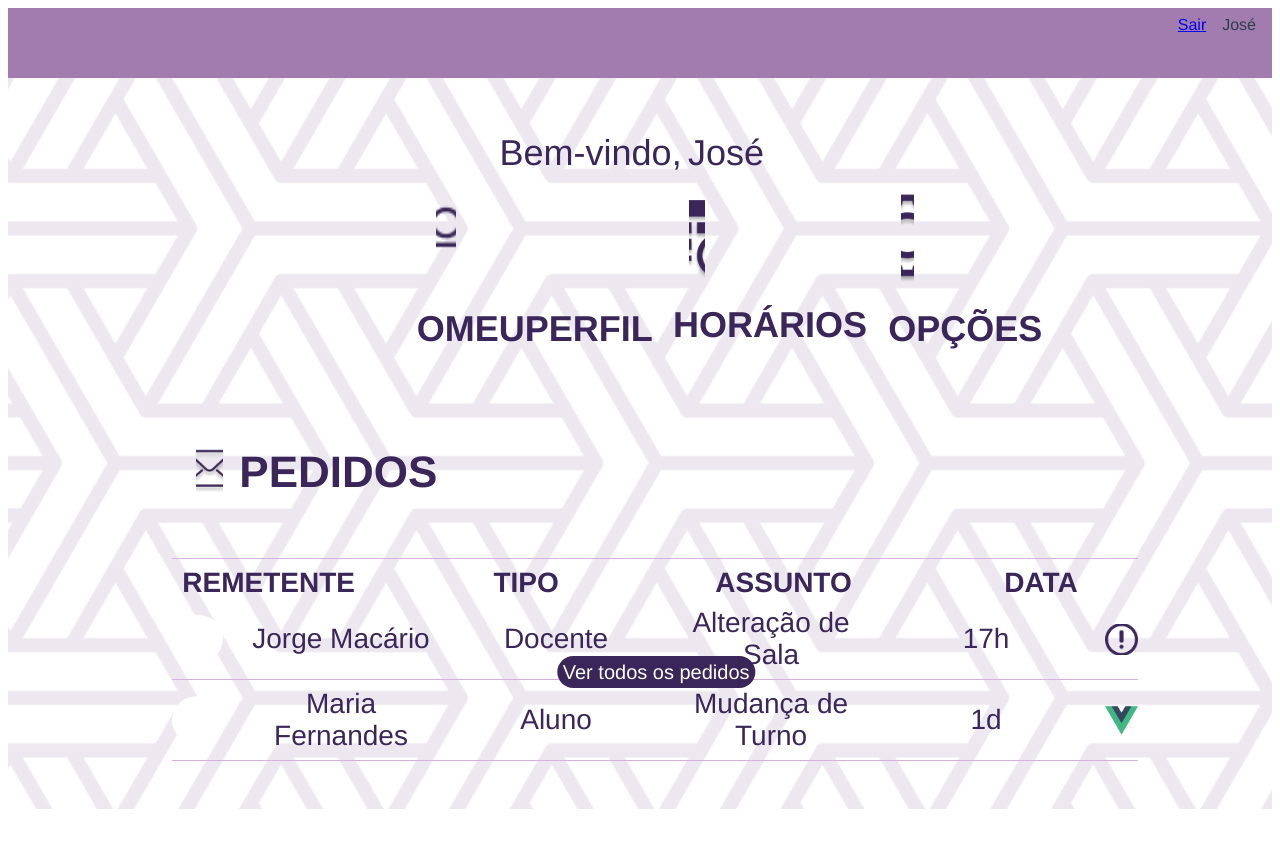
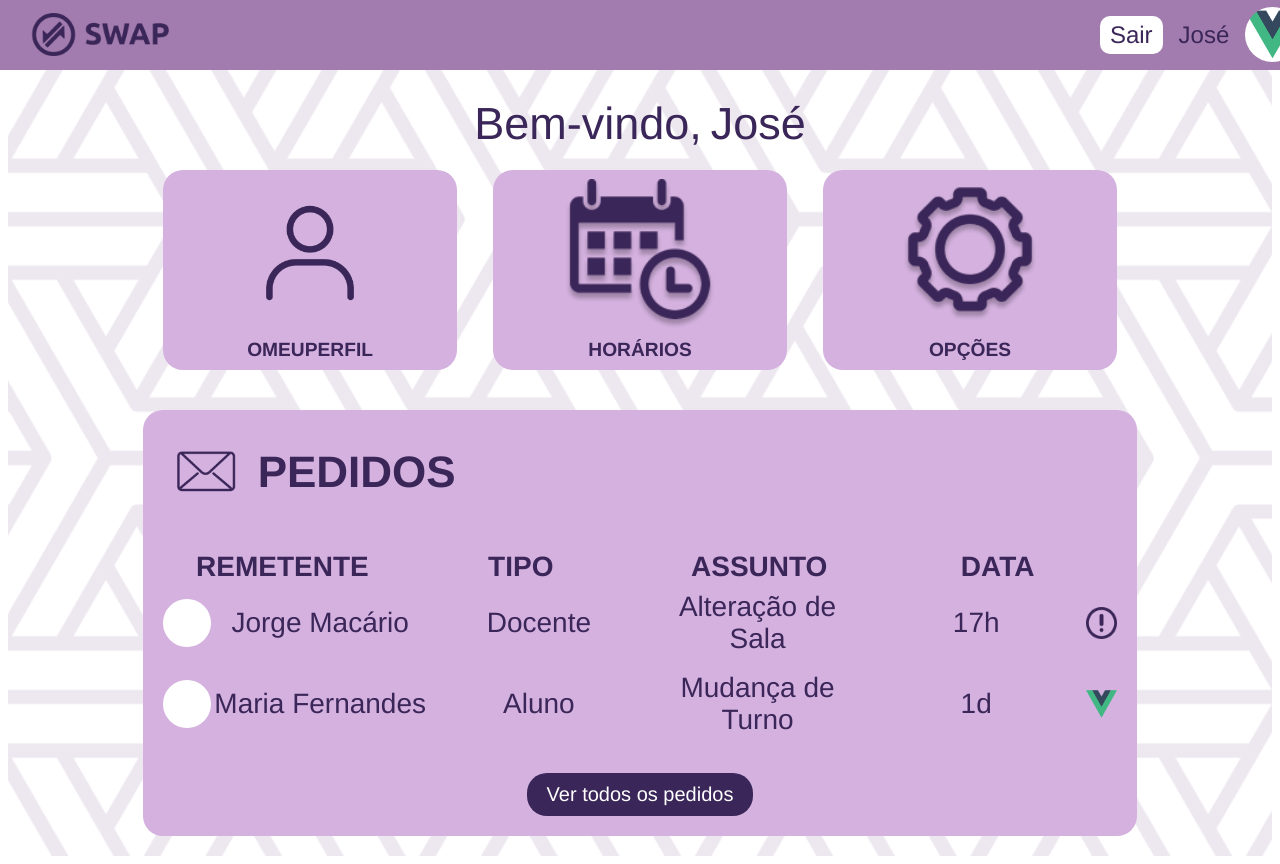
Before and after one commit to joaofferreira103/Projeto_IPM, a Vue app in the folder es-interface/: page /dc-logado in a window 1280 px wide. Before the commit the page ends 816 px from the top, so only its background shows below. Built offline with nearby package versions, Linux system fonts and the light colour scheme.

Commit message:
fix em varias coisas

```diff
--- a/es-interface/src/components/CardComponent.vue
+++ b/es-interface/src/components/CardComponent.vue
@@ -1,6 +1,8 @@
 <template>
-    <div class="card-component" :style="{ height: height, width: width }">
+  <div class="card" :style="{ height: height, width: width }">
+    <div class="card-content">
       <slot></slot>
+    </div>
   </div>
 </template>
 
@@ -24,5 +26,35 @@
 .card {
   background-color: #d4b1df;
   border-radius: 20px;
+  display: flex;
+  flex-direction: column;
+  align-items: center;
+  justify-content: center;
+  padding: 20px;
+  box-sizing: border-box;
+  min-height: 0; /* Garante que a altura mínima seja respeitada */
+  overflow: hidden; /* Impede que o conteúdo exceda os limites */
+}
+
+.card-content {
+  display: flex;
+  flex-direction: column;
+  align-items: center;
+  justify-content: center;
+  height: 100%; /* Garante que o conteúdo ocupe toda a altura do cartão */
+  width: 100%;
+}
+
+.card img {
+  max-height: 50%; /* Limita a altura da imagem para não dominar o cartão */
+  width: auto;
+  object-fit: contain;
+}
+
+.card p,
+.card div {
+  margin: 0;
+  text-align: center;
+  word-wrap: break-word; /* Garante que o texto quebre corretamente */
 }
 </style>
--- a/es-interface/src/components/DcLogado.vue
+++ b/es-interface/src/components/DcLogado.vue
@@ -1,15 +1,8 @@
-<!-- src/components/DcLogado.vue -->
 <template>
   <div class="dc-logado">
+    <Header />
     <div class="overlap-group-wrapper">
       <div class="overlap-group">
-        <!-- Background -->
-        <img class="background" alt="Background" :src="background" />
-
-        <!-- Header -->
-        <div class="rectangle-5" />
-        <Header :icon-swap="iconSwap" />
-
         <!-- Greeting -->
         <p class="bem-vindo-jose">
           <span class="span">Bem-vindo</span>
@@ -20,7 +13,7 @@
         <!-- Main Options -->
         <div class="options-container">
           <router-link to="/perfil" class="option-card">
-            <Card height="23.24vh" width="24.79%">
+            <Card height="25vh" width="100%">
               <img class="icon-person" alt="Icon person" :src="iconPerson" />
               <p class="o-meu-perfil">
                 <span class="span">O</span>
@@ -32,13 +25,13 @@
             </Card>
           </router-link>
           <router-link to="/horarios" class="option-card">
-            <Card height="23.24vh" width="24.79%">
+            <Card height="25vh" width="100%">
               <img class="icon-schedule" alt="Icon schedule" :src="iconSchedule" />
               <div class="text-wrapper-19">HORÁRIOS</div>
             </Card>
           </router-link>
           <router-link to="/opcoes" class="option-card">
-            <Card height="23.24vh" width="24.79%">
+            <Card height="25vh" width="100%">
               <img class="icon-options" alt="Icon options" :src="iconOptions" />
               <div class="text-wrapper-20">OPÇÕES</div>
             </Card>
@@ -72,9 +65,9 @@ import image from "@/assets/images/image.png";
 export default {
   name: "DcLogado",
   components: {
-    Header: HeaderComponent, // Register as Header to match template
+    Header: HeaderComponent,
     RequestsTable,
-    Card: CardComponent, // Register as Card to match template
+    Card: CardComponent,
   },
   data() {
     return {
@@ -95,39 +88,23 @@ export default {
 .dc-logado {
   background-color: #ffffff;
   display: flex;
-  flex-direction: row;
-  justify-content: center;
+  flex-direction: column;
+  align-items: center;
   width: 100%;
+  min-height: 100vh;
+  background-image: url('@/assets/images/background.png');
+  background-size: cover;
+  background-position: center;
 }
 
 .overlap-group-wrapper {
-  background-color: #ffffff;
-  height: 100vh;
   width: 100%;
   max-width: 1440px;
-  margin: 0 auto;
+  padding: 8.69vh 20px 20px; /* Adiciona padding-top para compensar o cabeçalho fixo */
+  box-sizing: border-box;
 }
 
 .overlap-group {
-  height: 100%;
-  position: relative;
-}
-
-.background {
-  height: 92.77vh; /* 949px / 1024 * 100 */
-  left: 0;
-  object-fit: cover;
-  position: absolute;
-  top: 7.32vh; /* 75px / 1024 * 100 */
-  width: 100%;
-}
-
-.rectangle-5 {
-  background-color: #a37caf;
-  height: 8.69vh; /* 89px / 1024 * 100 */
-  left: 0;
-  position: absolute;
-  top: 0;
   width: 100%;
 }
 
@@ -136,64 +113,60 @@ export default {
   font-family: "Istok Web-Regular", Helvetica;
   font-size: 45px;
   font-weight: 400;
-  left: 38.89%; /* 560px / 1440 * 100 */
-  line-height: normal;
-  position: absolute;
   text-align: center;
-  top: 11.04vh; /* 113px / 1024 * 100 */
+  margin: 20px 0;
 }
 
 .options-container {
   display: flex;
-  justify-content: center;
-  gap: 2.83vw; /* 40px / 1440 * 100 (approx spacing between cards) */
-  position: absolute;
-  top: 22.66vh; /* 232px / 1024 * 100 */
-  left: 10.69%; /* 154px / 1440 * 100 */
-  width: 81.18%; /* 1169px / 1440 * 100 */
+  justify-content: center;     /* centrar os cards horizontalmente */
+  gap: 2.83vw;                  /* mantém o espaçamento entre eles */
+  margin-bottom: 40px;
+  flex-wrap: wrap;              /* para telas pequenas */
+  width: 100%;                  /* ocupa toda a largura disponível */
+  margin: 0 auto 40px;          /* centraliza o container na página */
 }
 
+
 .option-card {
-  display: flex;
-  flex-direction: column;
-  align-items: center;
-  justify-content: center;
   text-decoration: none;
+  flex: 0 0 24%;        /* fixa em 24% do container */
+  max-width: 24%;
+  height: 25vh;         /* mesma altura para todos */
+  box-sizing: border-box;
 }
 
+
+
+
 .icon-person,
-.icon-options {
-  height: 12.40vh; /* 127px / 1024 * 100 */
-  width: 35.57%; /* 127px / 357px * 100 */
-  object-fit: cover;
-}
+.icon-options,
+.icon-schedule {
+  width: 150px;
+  height: 150px;
+  object-fit: contain;
+  margin-bottom: 10px;
 
-.icon-schedule {
-  height: 11.82vh; /* 121px / 1024 * 100 */
-  width: 33.89%; /* 121px / 357px * 100 */
-  object-fit: cover;
 }
 
 .o-meu-perfil {
   color: #3a2658;
   font-family: "Istok Web-Bold", Helvetica;
-  font-size: 44px;
+  font-size: 1.2rem;
   font-weight: 700;
-  line-height: normal;
+  line-height: 1.2;
   text-align: center;
-  margin-top: 1rem;
+  margin: 0;
 }
 
 .text-wrapper-19,
 .text-wrapper-20 {
   color: #3a2658;
   font-family: "Istok Web-Bold", Helvetica;
-  font-size: 44px;
+  font-size: 1.2rem;
   font-weight: 700;
-  letter-spacing: 0;
-  line-height: normal;
   text-align: center;
-  margin-top: 1rem;
+  margin: 0;
 }
 
 .span {
@@ -208,21 +181,5 @@ export default {
   letter-spacing: -2.52px;
 }
 
-@media (max-height: 800px) {
-  .bem-vindo-jose,
-  .o-meu-perfil,
-  .text-wrapper-19,
-  .text-wrapper-20 {
-    font-size: 36px;
-  }
-}
 
-@media (max-height: 600px) {
-  .bem-vindo-jose,
-  .o-meu-perfil,
-  .text-wrapper-19,
-  .text-wrapper-20 {
-    font-size: 28px;
-  }
-}
 </style>
--- a/es-interface/src/components/HeaderComponent.vue
+++ b/es-interface/src/components/HeaderComponent.vue
@@ -1,10 +1,10 @@
 <template>
-    <div class="header-component">
-      <img class="icon-swap" alt="Icon swap" :src="iconSwap" />
+  <div class="header">
+    <img class="logo" alt="SWAP Logo" src="@/assets/images/icon_swap.png" />
     <div class="header-right">
-        <router-link to="/login" class="text-wrapper-15" @click="logout">Sair</router-link>
-        <div class="text-wrapper-16">José</div>
-        <div class="pessoa-circle"></div>
+      <router-link to="/login" class="logout-button" @click="logout">Sair</router-link>
+      <div class="user-name">José</div>
+      <div class="user-circle"></div>
     </div>
   </div>
 </template>
@@ -21,7 +21,7 @@
   methods: {
     logout() {
       localStorage.removeItem('user');
-        this.$router.push('/login');
+      this.$router.push('/');
     },
   },
 };
@@ -29,15 +29,55 @@
 
 <style scoped>
 .header {
-    position: relative;
+  background-color: #a37caf;
+  height: 8.69vh; /* 89px / 1024 * 100 */
+  display: flex;
+  justify-content: space-between;
+  align-items: center;
+  padding: 0 20px;
+  position: fixed; /* Fixa o cabeçalho no topo */
+  top: 0;
+  left: 0;
+  width: 100%;
+  z-index: 1000; /* Garante que o cabeçalho fique acima de outros elementos */
+}
+
+.logo {
+  height: 6.35vh; /* 65px / 1024 * 100 */
+  width: auto;
 }
 
 .header-right {
   display: flex;
   align-items: center;
-    position: absolute;
-    right: 0;
-    top: 0.98vh; /* 10px / 1024 * 100 */
   gap: 1rem;
 }
+
+.logout-button {
+  color: #3a2658;
+  font-family: "Istok Web-Regular", Helvetica;
+  font-size: 24px;
+  font-weight: 400;
+  text-decoration: none;
+  padding: 5px 10px;
+  background-color: #ffffff;
+  border-radius: 10px;
+}
+
+.user-name {
+  color: #3a2658;
+  font-family: "Istok Web-Regular", Helvetica;
+  font-size: 24px;
+  font-weight: 400;
+}
+
+.user-circle {
+  height: 6.84vh; /* 70px / 1024 * 100 */
+  width: 6.84vh; /* 70px / 1024 * 100 */
+  background-color: #ffffff;
+  border-radius: 50%;
+  background-image: url('@/assets/images/image.png');
+  background-size: cover;
+  background-position: center;
+}
 </style>
--- a/es-interface/src/components/RequestsTable.vue
+++ b/es-interface/src/components/RequestsTable.vue
@@ -1,5 +1,5 @@
 <template>
-    <Card height="41.60vh" width="81.18%" class="requests-container">
+    <Card height="auto" width="81.18%" class="requests-container">
       <div class="requests-header">
         <img class="icon-mail" alt="Icon mail" :src="iconMail" />
         <div class="text-wrapper-14">PEDIDOS</div>
@@ -32,19 +32,20 @@
         <div class="line"></div>
       </div>
       <router-link to="/pedidos" class="view-all-button">
-        <div class="rectangle-2"></div>
+        <div class="rectangle-2">
           <div class="text-wrapper">Ver todos os pedidos</div>
+        </div>
       </router-link>
     </Card>
   </template>
 
   <script>
-  import Card from '@/components/CardComponent.vue'; // Import the Card component
+  import Card from '@/components/CardComponent.vue';
 
   export default {
     name: "RequestsTable",
     components: {
-      Card, // Register the Card component
+      Card,
     },
     props: {
       iconMail: { type: String, required: true },
@@ -56,23 +57,25 @@
 
   <style scoped>
   .requests-container {
-    left: 10.69%; /* 154px / 1440 * 100 */
-    position: absolute;
-    top: 48.05vh; /* 492px / 1024 * 100 */
+    margin: 0 auto;
+    padding: 20px;
+    box-sizing: border-box;
   }
 
   .requests-header {
   display: flex;
-    align-items: center;
-    position: absolute;
-    left: 5.13%; /* 60px / 1169px * 100 */
-    top: 4.69vh; /* 20px / 426px * 100 */
+  align-items: center; /* Alinha verticalmente os itens */
+  justify-content: flex-start; /* Alinha os itens à esquerda */
+  gap: 10px; /* Espaçamento entre o ícone e o texto */
+  margin-bottom: 20px;
+  width: 100%; /* Garante que ocupe toda a largura do Card */
 }
 
 .icon-mail {
-    height: 10.56vh; /* 108px / 1024 * 100 */
-    width: 9.24%; /* 108px / 1169px * 100 */
-    object-fit: cover;
+  height: 10.56vh;
+  width: auto;
+  object-fit: contain;
+  margin: 0; /* Remove qualquer margem desnecessária */
 }
 
 .text-wrapper-14 {
@@ -82,14 +85,11 @@
   font-weight: 700;
   letter-spacing: 0;
   line-height: normal;
-    margin-left: 1rem;
+  margin: 0; /* Remove qualquer margem desnecessária */
 }
 
   .requests-table {
-    position: absolute;
-    top: 19.72vh; /* 84px / 426px * 100 */
-    left: 2.82%; /* 33px / 1169px * 100 */
-    width: 94.10%; /* 1100px / 1169px * 100 */
+    width: 100%;
   }
 
   .table-headers {
@@ -109,7 +109,7 @@
     letter-spacing: 0;
     line-height: normal;
     text-align: center;
-    width: 20%;
+    flex: 1;
   }
 
   .request-row {
@@ -121,9 +121,10 @@
 
   .pessoa-circle-small {
     height: 5.96vh; /* 61px / 1024 * 100 */
-    width: 5.23%; /* 61px / 1169px * 100 */
+    width: 5.96vh; /* 61px / 1024 * 100 */
     background-color: #ffffff;
     border-radius: 50%;
+    flex-shrink: 0;
   }
 
   .text-wrapper-2,
@@ -141,36 +142,35 @@
     letter-spacing: 0;
     line-height: normal;
     text-align: center;
-    width: 20%;
+    flex: 1;
   }
 
   .icon-warning,
   .img {
     height: 3.91vh; /* 40px / 1024 * 100 */
-    width: 3.42%; /* 40px / 1169px * 100 */
-    object-fit: cover;
+    width: auto;
+    object-fit: contain;
+    flex-shrink: 0;
   }
 
   .line {
     height: 1px;
     width: 100%;
-    background-color: #d4b1df; /* Card color */
+    background-color: #d4b1df;
     margin: 1vh 0;
   }
 
   .view-all-button {
-    position: absolute;
-    bottom: 4.69vh; /* 20px / 426px * 100 */
-    left: 50%;
-    transform: translateX(-50%);
+    display: flex;
+    justify-content: center;
+    margin-top: 20px;
     text-decoration: none;
   }
 
   .rectangle-2 {
     background-color: #3a2658;
     border-radius: 20px;
-    height: 3.91vh; /* 40px / 1024 * 100 */
-    width: 15.42vw; /* 222px / 1440 * 100 */
+    padding: 10px 20px;
   }
 
   .text-wrapper {
@@ -181,10 +181,5 @@
     letter-spacing: 0;
     line-height: normal;
     text-align: center;
-    position: absolute;
-    top: 50%;
-    left: 50%;
-    transform: translate(-50%, -50%);
-    width: 100%;
   }
   </style>
```
Also changed, not shown: es-interface/src/assets/images/icon_mail.png, es-interface/src/assets/images/icon_person.png. Lines whose indentation alone changed are shown as unchanged.
